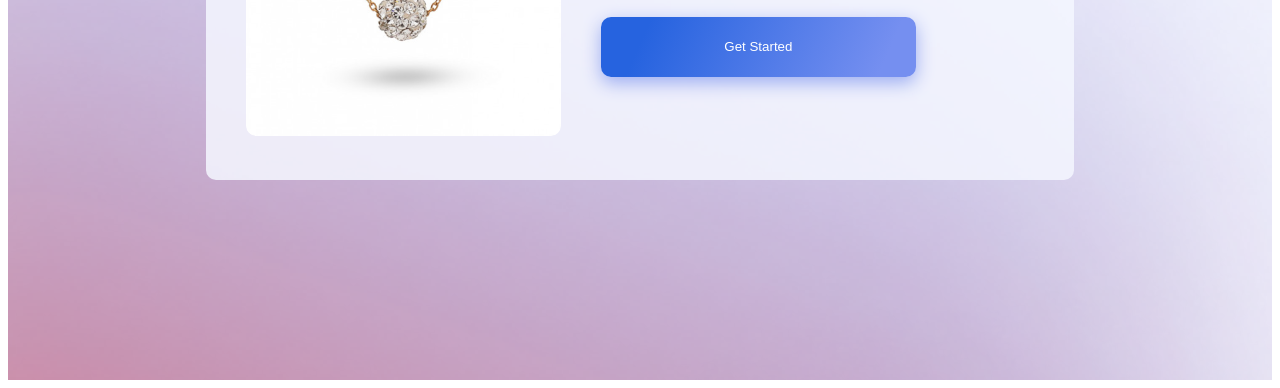
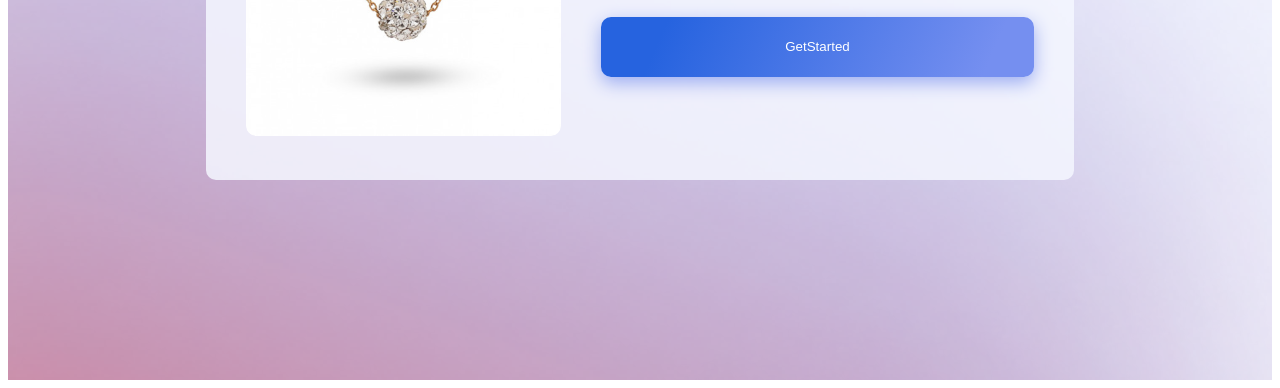
Before and after one commit to ahelmi365/Valinteca_Fronted_Task, a plain HTML site: page index.html in a window 1280 px wide. Shown: the part 428-816 px from the top of the page. Drawn offline with Linux system fonts and the light colour scheme.

Commit message:
added welcome page - edit button width

```diff
--- a/index.html
+++ b/index.html
@@ -21,8 +21,9 @@
                     <p>We're glad you're here! Enjoy this free prototype made with Anima.</p>
                 </div>
                 <div class="weclome-btns">
-                    <button class="border-rad-10 padding-10 width-315 height-60 active-btn" type="submit">Get
-                        Started</button>
+                    <button class="border-rad-10 padding-10 height-60 active-btn" type="submit">
+                        GetStarted
+                    </button>
                 </div>
             </div>
         </div>
--- a/style.css
+++ b/style.css
@@ -18,10 +18,6 @@ html {
 
 .padding-10 {
     padding: 10px;
-}
-
-.width-315 {
-    width: 315px;
 }
 
 .height-60 {
@@ -81,12 +77,18 @@ button {
     border: none;
 }
 
+.weclome-btns,
+.active-btn {
+    width: 100%;
+}
+
 .active-btn {
     background: linear-gradient(113.87deg, #2663DF 14.81%, #758FF0 88.76%);
     box-shadow: 0px 6px 18px #9CADF2;
     color: white;
 }
 
+/* ======================================================== */
 
 /* media queries */
 @media only screen and (min-width: 992px) {
@@ -115,10 +117,7 @@ button {
     }
 
     .welcom-text {
-        /* padding: 40px; */
         align-items: flex-start;
-
-
     }
 
     .welcome-msg {
```
